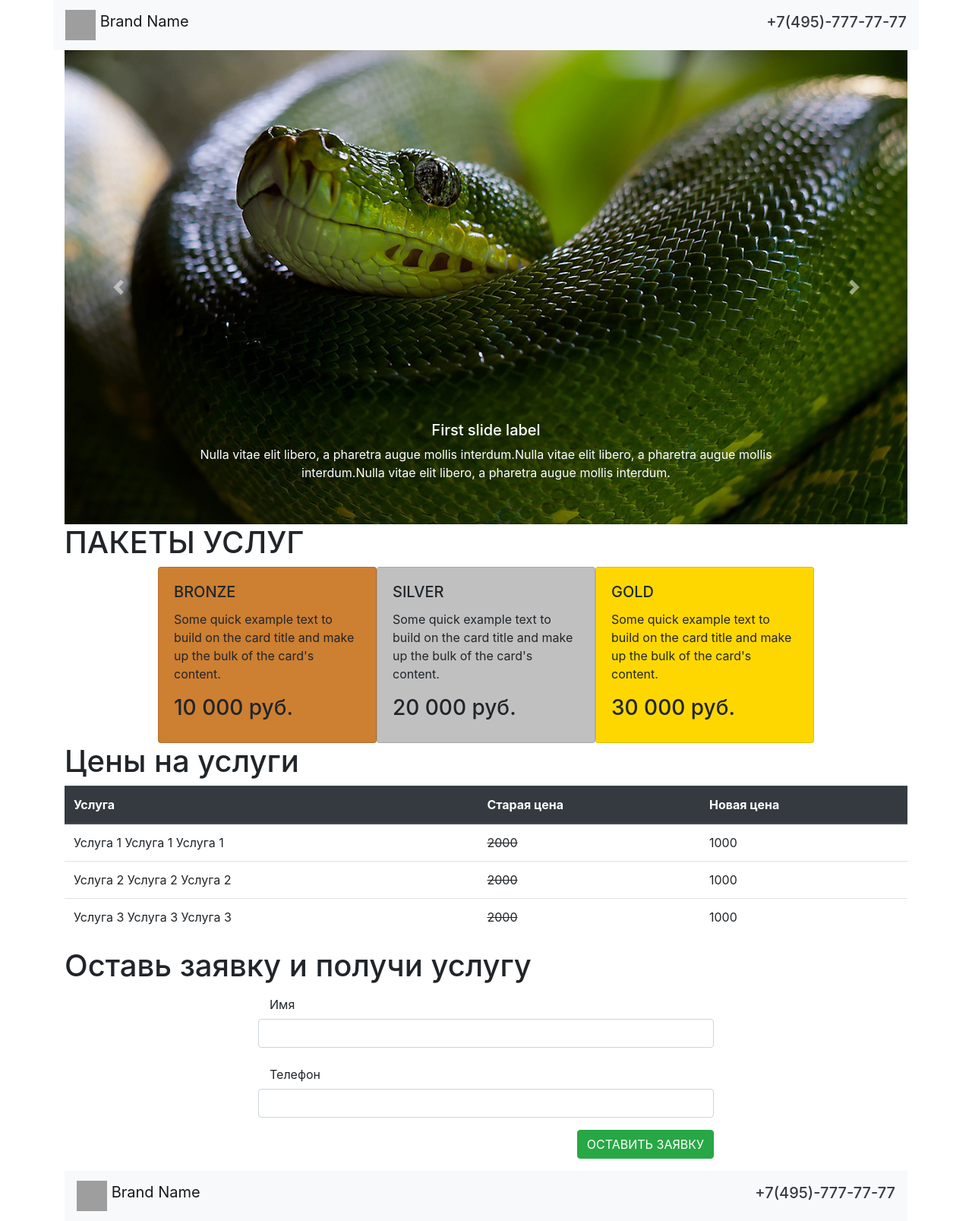
After one commit to BendikaVils3245/django, a Django app: page / in a window 1280 px wide. The commit adds this page. Shown: the whole page at 76% size. Run offline with Django 4.2, Linux system fonts and the light colour scheme; grey boxes are pictures that could not be loaded.

Commit message:
v1_commit

```diff
--- a/templates/base.html
+++ b/templates/base.html
@@ -1,19 +1,61 @@
+
 {% load static %}
-<!DOCTYPE html>
-<html lang="en">
-<head>
-    <meta charset="UTF-8">
-    <title>Title</title>
-    <link href="{% static 'style.css' %} " rel='stylesheet'>
-</head>
-<body>
-<h1>Шапка</h1>
+<!doctype html>
+<html lang="ru">
+  <head>
+    <!-- Required meta tags -->
+    <meta charset="utf-8">
+    <meta name="viewport" content="width=device-width, initial-scale=1, shrink-to-fit=no">
+    <link href="{% static 'external.css' %}" rel="stylesheet">
+
+    <!-- Bootstrap CSS -->
+    <link rel="stylesheet" href="https://cdn.jsdelivr.net/npm/bootstrap@4.5.3/dist/css/bootstrap.min.css" integrity="sha384-TX8t27EcRE3e/ihU7zmQxVncDAy5uIKz4rEkgIXeMed4M0jlfIDPvg6uqKI2xXr2" crossorigin="anonymous">
+
+    <title>Простой сайт</title>
+  </head>
+  <body>
+	<nav class="navbar navbar-light bg-light container">
+	  <a class="navbar-brand logo-top" href="#">
+	    <img src="{% static 'img/Logo.png' %}" width="40" height="40" class="d-inline-block align-top" alt="" loading="lazy">
+	    Brand Name
+	  </a>
+	  <div class="contact-top">
+                <a class="whatsapp-number" href="https://web.whatsapp.com/"></a>
+                <a class="telegram-number" href="https://t.me/"></a>
+              <a class="phone-number text-dark" href="tel:+74957777777">
+              	<h5>+7(495)-777-77-77</h5></a>
+      </div>
+	</nav>
+
+{% block index %}
+
+{% endblock %}
+
+{% block thanks %}
+
+{% endblock %}
+
+<footer>
+  		<div class="container">
+  			<nav class="navbar navbar-light bg-light container">
+			    <a class="navbar-brand logo-top" href="#">
+			    	<img src="{% static 'img/Logo.png' %}" width="40" height="40" class="d-inline-block align-top" alt="" loading="lazy">
+			    	Brand Name
+			    </a>
+	  			<div class="contact-top">
+	                <a class="whatsapp-number" href="https://web.whatsapp.com/"></a>
+	                <a class="telegram-number" href="https://t.me/"></a>
+	              	<a class="phone-number text-dark" href="tel:+74957777777">
+	              	<h5>+7(495)-777-77-77</h5></a>
+      			</div>
+			</nav>
+  		</div>
+  	    </footer>
 
 
-{% block content %}
-{% endblock %}
 
-<h1>Подвал</h1>
 
-</body>
+    <script src="https://code.jquery.com/jquery-3.5.1.slim.min.js" integrity="sha384-DfXdz2htPH0lsSSs5nCTpuj/zy4C+OGpamoFVy38MVBnE+IbbVYUew+OrCXaRkfj" crossorigin="anonymous"></script>
+    <script src="https://cdn.jsdelivr.net/npm/bootstrap@4.5.3/dist/js/bootstrap.bundle.min.js" integrity="sha384-ho+j7jyWK8fNQe+A12Hb8AhRq26LrZ/JpcUGGOn+Y7RsweNrtN/tE3MoK7ZeZDyx" crossorigin="anonymous"></script>
+  </body>
 </html>
--- /dev/null
+++ b/templates/carusel.html
@@ -0,0 +1,37 @@
+{% load static %}
+	<!-- карусель -->
+  	<section>
+  		<div id="carouselExampleCaptions" class="carousel slide container" data-ride="carousel">
+		  <div class="carousel-inner">
+		    <div class="carousel-item active">
+		      <img src="{% static 'img/1.jpg' %}" class="d-block w-100"  alt="...">
+		      <div class="carousel-caption d-none d-md-block">
+		        <h5 class="slaider_h">First slide label</h5>
+		        <p class="slaider_p">Nulla vitae elit libero, a pharetra augue mollis interdum.Nulla vitae elit libero, a pharetra augue mollis interdum.Nulla vitae elit libero, a pharetra augue mollis interdum.</p>
+		      </div>
+		    </div>
+		    <div class="carousel-item">
+		      <img src="{% static 'img/2.jpg' %}" class="d-block w-100"  alt="...">
+		      <div class="carousel-caption d-none d-md-block">
+		        <h5 class="slaider_h">Second slide label</h5>
+		        <p class="slaider_p">Lorem ipsum dolor sit amet, consectetur adipiscing elit. Lorem ipsum dolor sit amet, consectetur adipiscing elit. Lorem ipsum dolor sit amet, consectetur adipiscing elit.</p>
+		      </div>
+		    </div>
+		    <div class="carousel-item">
+		      <img src="{% static 'img/4.jpg' %}" class="d-block w-100"  alt="...">
+		      <div class="carousel-caption d-none d-md-block">
+		        <h5 class="slaider_h">Third slide label</h5>
+		        <p class="slaider_p">Praesent commodo cursus magna, vel scelerisque nisl consectetur. Praesent commodo cursus magna, vel scelerisque nisl consectetur. Praesent commodo cursus magna, vel scelerisque nisl consectetur.</p>
+		      </div>
+		    </div>
+		  </div>
+		  <a class="carousel-control-prev" href="#carouselExampleCaptions" role="button" data-slide="prev">
+		    <span class="carousel-control-prev-icon" aria-hidden="true"></span>
+		    <span class="sr-only">Previous</span>
+		  </a>
+		  <a class="carousel-control-next" href="#carouselExampleCaptions" role="button" data-slide="next">
+		    <span class="carousel-control-next-icon" aria-hidden="true"></span>
+		    <span class="sr-only">Next</span>
+		  </a>
+		</div>
+  	</section>
--- a/templates/index.html
+++ b/templates/index.html
@@ -1,11 +1,36 @@
 {% extends 'base.html' %}
-{% block title %} Тайтл Индекс {% endblock %}
 {% load static %}
-{% block content %}
-<h2>Данные из индекса</h2>>
+{% block index %}
 
-<img src="{% static 'img\1.jpg' %}" height="300">
+    <!-- карусель -->
+	{% include 'carusel.html' %}
 
-{% include 'index_v1.html' %}
+  	<!-- Карточки -->
+	{% include 'price.html' %}
+  	<!-- форма -->
+  	<section>
+  		<div class="container class_form">
+  			<h1 class="text-3">Оставь заявку и получи услугу</h1>
+  			<div class="row justify-content-center">
+  			<form action="" method="" style="width: 50%;">
+			  <div class="form-group row">
+			    <label for="inputEmail3" class="col-sm-2 col-form-label">Имя</label><br>
+			      <input type="text" class="form-control" name="name">
+			    <div class="">
+			    </div>
+			  </div>
+			  <div class="form-group row">
+			    <label for="inputEmail3" class="col-sm-2 col-form-label">Телефон</label><br>
+			      <input type="text" class="form-control" name="phone">
+			    <div class="">
+			    </div>
+			  </div>
+			  <div style="float: right;" class="form-group row">
+			      <button type="submit" class="btn btn-success">ОСТАВИТЬ ЗАЯВКУ</button>
+			  </div>
+			</form>
+			</div>
+  		</div>
+  	</section>
 
 {% endblock %}
--- /dev/null
+++ b/templates/price.html
@@ -0,0 +1,61 @@
+  	<!-- Карточки -->
+  	<section>
+  		<div class="container">
+  			<h1 class="text-3">ПАКЕТЫ УСЛУГ</h1>
+  			<div class="row justify-content-center">
+  				<div class="card product_card" style="width: 18rem; background-color: #cd7f32;">
+				  <div class="card-body">
+				    <h5 class="card-title">BRONZE</h5>
+				    <p class="card-text">Some quick example text to build on the card title and make up the bulk of the card's content.</p>
+				    <h3>10 000 руб.</h3>
+				  </div>
+				</div>
+				<div class="card product_card" style="width: 18rem; background-color: #c0c0c0;">
+				  <div class="card-body">
+				    <h5 class="card-title">SILVER</h5>
+				    <p class="card-text">Some quick example text to build on the card title and make up the bulk of the card's content.</p>
+				    <h3>20 000 руб.</h3>
+				  </div>
+				</div>
+				<div class="card product_card" style="width: 18rem; background-color: #ffd700;">
+				  <div class="card-body">
+				    <h5 class="card-title">GOLD</h5>
+				    <p class="card-text">Some quick example text to build on the card title and make up the bulk of the card's content.</p>
+				    <h3>30 000 руб.</h3>
+				  </div>
+				</div>
+  			</div>
+  		</div>
+  	</section>
+  	<!-- Таблица -->
+  	<section>
+  		<div class="container">
+  			<h1 class="text-3">Цены на услуги</h1>
+  			<table class="table table_one">
+			  <thead class="thead-dark">
+			    <tr>
+			      <th scope="col">Услуга</th>
+			      <th scope="col">Старая цена</th>
+			      <th scope="col">Новая цена</th>
+			    </tr>
+			  </thead>
+			  <tbody>
+			    <tr>
+			      <td>Услуга 1 Услуга 1 Услуга 1</td>
+			      <td><del>2000</del></td>
+			      <td>1000</td>
+			    </tr>
+			    <tr>
+			      <td>Услуга 2 Услуга 2 Услуга 2</td>
+			      <td><del>2000</del></td>
+			      <td>1000</td>
+			    </tr>
+			    <tr>
+			      <td>Услуга 3 Услуга 3 Услуга 3</td>
+			      <td><del>2000</del></td>
+			      <td>1000</td>
+			    </tr>
+			  </tbody>
+			</table>
+  		</div>
+  	</section>
--- a/usuallysite/settings.py
+++ b/usuallysite/settings.py
@@ -9,7 +9,7 @@ https://docs.djangoproject.com/en/4.1/topics/settings/
 For the full list of settings and their values, see
 https://docs.djangoproject.com/en/4.1/ref/settings/
 """
-import os.path
+import os
 from pathlib import Path
 
 # Build paths inside the project like this: BASE_DIR / 'subdir'.
@@ -120,7 +120,7 @@ STATICFILES_DIRS = [
     BASE_DIR / 'usuallysite/static/',
 ]
 
-STATIC_URL = 'static/'
+STATIC_URL = '/static/'
 STATIC_ROOT = os.path.join(BASE_DIR, 'static')
 
 MEDIA_URL = '/media/'
```
Also changed, not shown: templates/thanks_page.html (deleted, +0 -12 lines), usuallysite/static/img/1.jpg (added), usuallysite/static/style.css (deleted).
